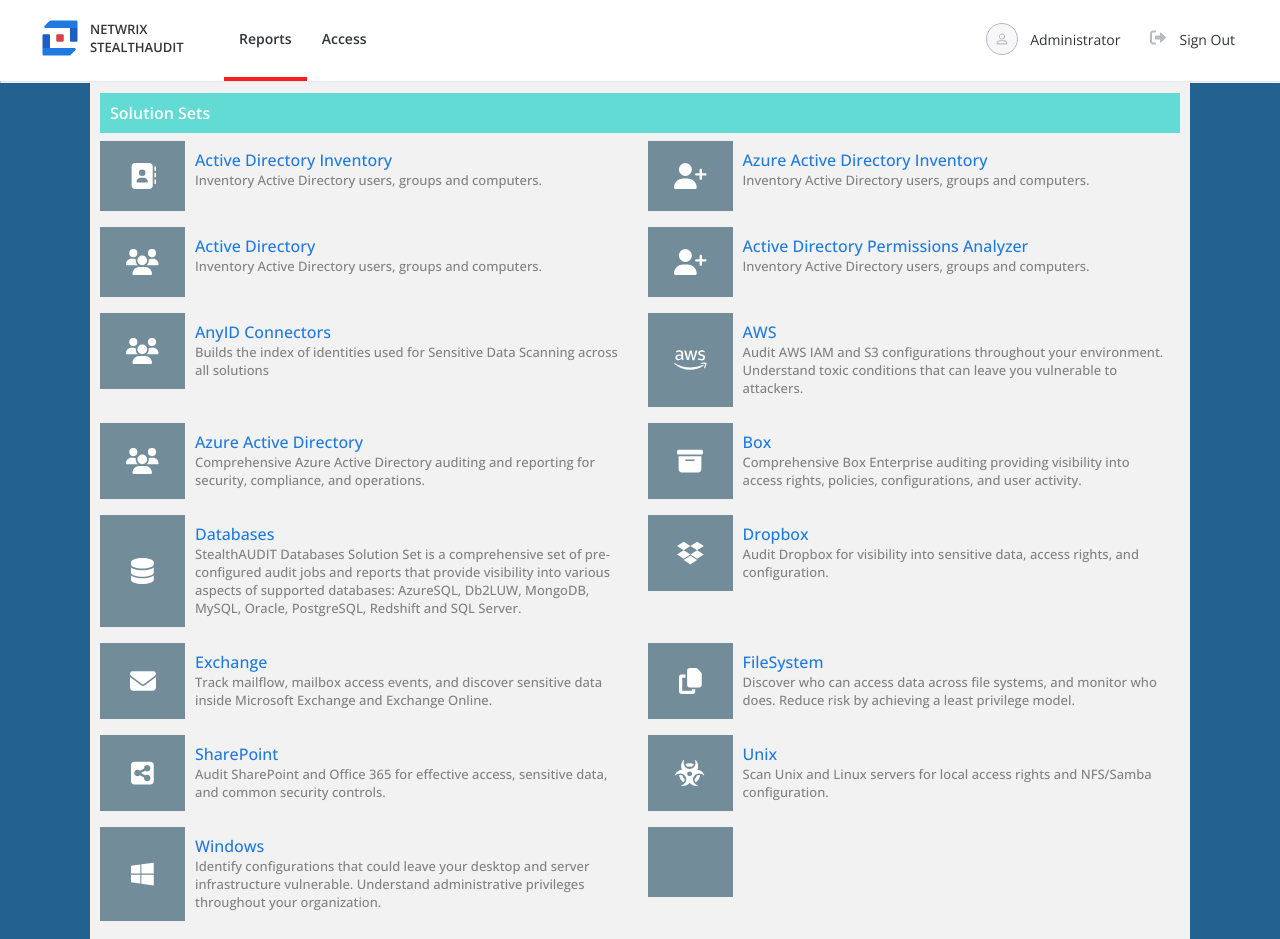
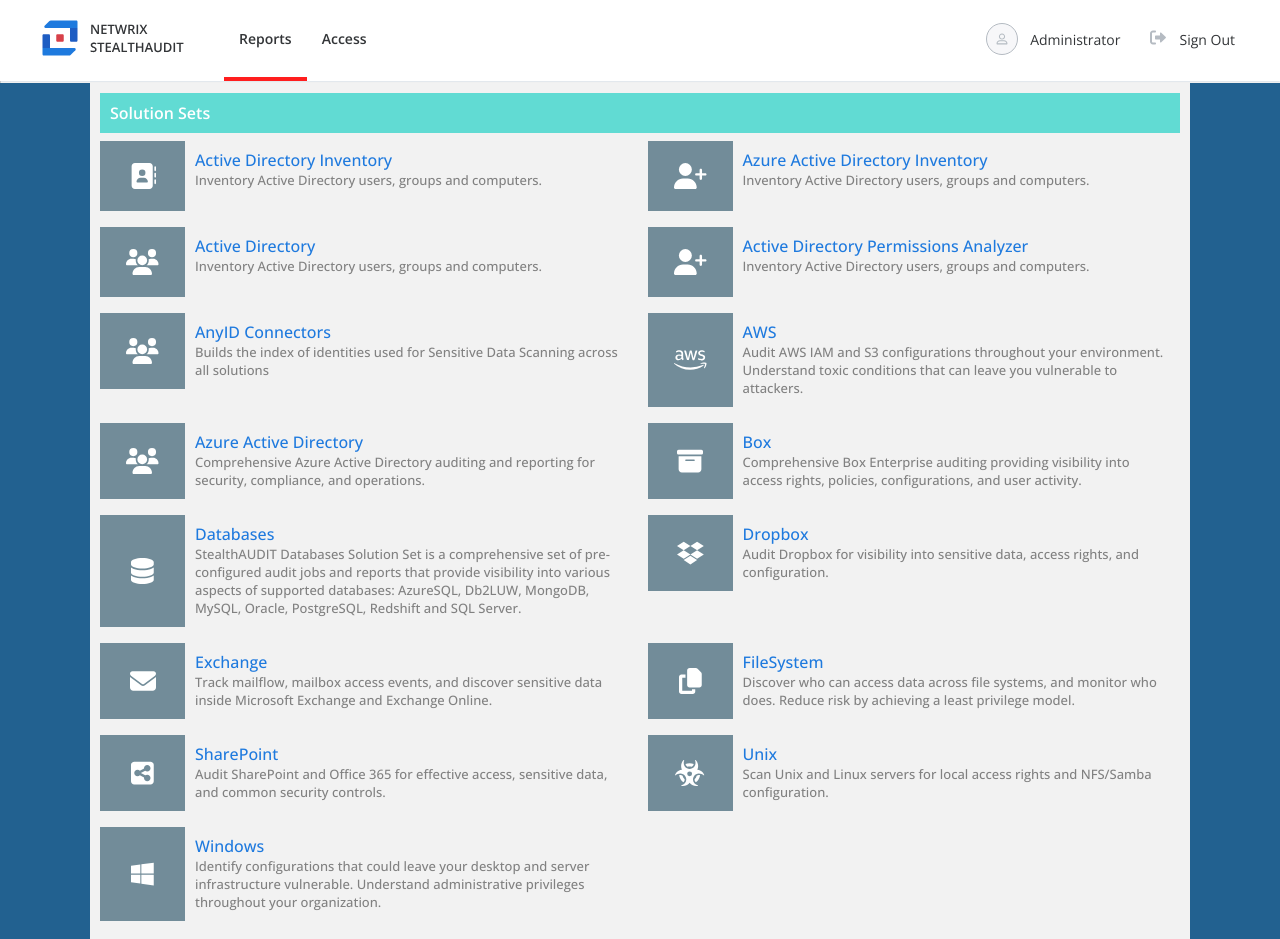
Before and after one commit to zanwar3/Netwrix_components, a Vue app: page /#/ in a window 1280 px wide. Built offline with nearby package versions, Linux system fonts and the light colour scheme.

Commit message:
less changes done

```diff
--- a/src/components/Netwrix17.vue
+++ b/src/components/Netwrix17.vue
@@ -598,7 +598,7 @@ export default {
   </div>
 </template>
 <!-- Add "scoped" attribute to limit CSS to this component only -->
-<style scoped>
+<style lang="less" scoped>
 .svg-margin{
   margin:-2px;
 }
--- a/src/components/Netwrix3.vue
+++ b/src/components/Netwrix3.vue
@@ -99,12 +99,7 @@ export default {
               iconName="windows"
               iconType="fab"
             />
-            <Netwrix3Part
-              heading=""
-              content=""
-              iconName=""
-              iconType=""
-            />
+            <div class="two_col"></div>
           </div>
         </div>
       </div>
```
